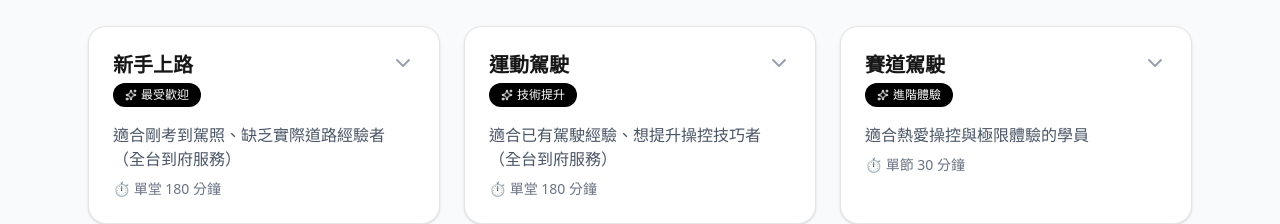
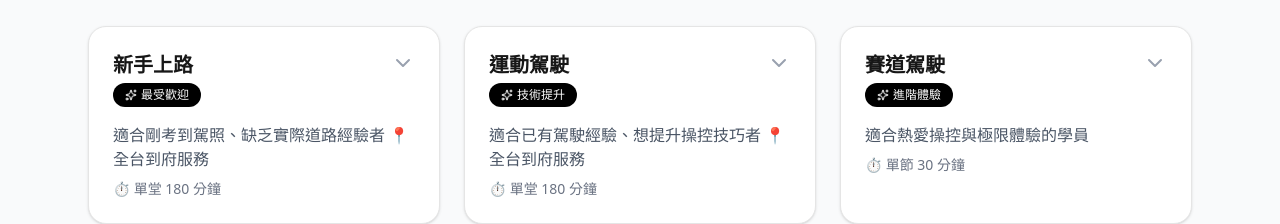
Before and after one commit to laurelke/drivemate-web, a Next.js app: page / in a window 1280 px wide. Shown: the part 1140-1364 px from the top of the page. Built offline with nearby package versions, Linux system fonts and the light colour scheme.

Commit message:
add course introduction cards

```diff
--- a/app/page.tsx
+++ b/app/page.tsx
@@ -14,7 +14,7 @@ export default function HomePage() {
       key: 'beginner',
       title: '新手上路',
       badge: '最受歡迎',
-      summary: '適合剛考到駕照、缺乏實際道路經驗者（全台到府服務）',
+      summary: '適合剛考到駕照、缺乏實際道路經驗者 📍全台到府服務',
       detail:
         '基本控制、市區道路駕駛、各類停車技巧，建立正確車感與駕駛信心。',
       duration: '單堂 180 分鐘',
@@ -28,7 +28,7 @@ export default function HomePage() {
       key: 'advanced',
       title: '運動駕駛',
       badge: '技術提升',
-      summary: '適合已有駕駛經驗、想提升操控技巧者（全台到府服務）',
+      summary: '適合已有駕駛經驗、想提升操控技巧者 📍全台到府服務',
       detail:
         '學習掌握車輛荷重轉移、方向盤操作、山路駕駛路線選擇與實戰應用。',
       duration: '單堂 180 分鐘',
```
